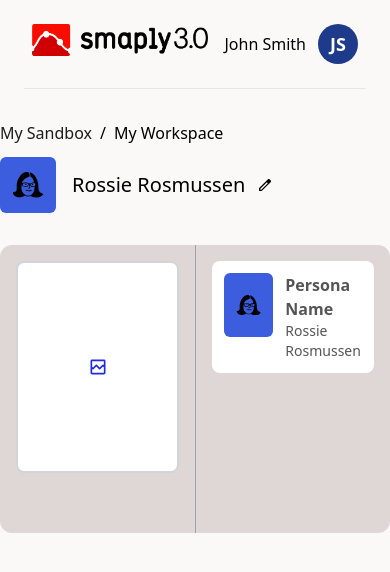
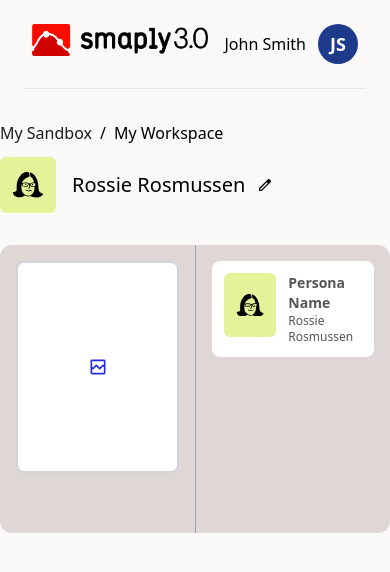
Before and after one commit to shubham43MP/smaply-persona-test, a React (Vite) app: page / in a window 390 px wide. Shown: the top 572 px of the page. Built offline with nearby package versions, Linux system fonts and the light colour scheme.

Commit message:
minor design tweaks

```diff
--- a/src/components/compounds/PersonaDetailsModal/PersonaDetailsModal.tsx
+++ b/src/components/compounds/PersonaDetailsModal/PersonaDetailsModal.tsx
@@ -16,6 +16,7 @@ export const PersonaDetailsModal = ({
   handleForm,
   onClose
 }: PersonaDetailsModalProps) => {
+  console.log({ backgroundColor });
   return (
     <div className={`flex items-center justify-center ${customClass}`}>
       <div className=" w-full max-w-lg p-4 bg-white rounded-xl shadow-lg">
@@ -30,8 +31,7 @@ export const PersonaDetailsModal = ({
         </div>
         <div className="flex mb-6">
           <div
-            className="w-20 h-20 rounded-xl bg-gray-200 border flex items-center justify-center"
-            style={{ backgroundColor }}
+            className={`w-20 h-20 rounded-xl bg-gray-200 border flex items-center justify-center bg-${backgroundColor}`}
           >
             <div className="w-full h-full p-3 flex items-center justify-center">
               {displayPicture}
@@ -89,12 +89,11 @@ export const PersonaDetailsModal = ({
               <button
                 key={index}
                 onClick={() => setBackgroundColor(color)}
-                className={`w-10 h-10 rounded-md flex items-center justify-center ${
+                className={`w-10 h-10 rounded-md flex items-center justify-center bg-${color} ${
                   backgroundColor === color
                     ? 'border-black border'
                     : 'border-transparent'
                 }`}
-                style={{ backgroundColor: color }}
               >
                 {backgroundColor === color && <CheckMark />}
               </button>
--- a/src/components/compounds/PersonaTextCard/PersonaTextCard.tsx
+++ b/src/components/compounds/PersonaTextCard/PersonaTextCard.tsx
@@ -6,8 +6,8 @@ export const PersonaTextCard = ({
 }: PersonaTextCardProps) => {
   return (
     <div className="flex flex-col justify-center text-lightgray">
-      <p className="text-base font-semibold">{header}</p>
-      <p className="text-sm font-normal">{text}</p>
+      <p className="text-sm sm:text-base font-semibold">{header}</p>
+      <p className="text-xs sm:text-sm font-normal">{text}</p>
     </div>
   );
 };
--- a/src/containers/HomePage/Persona/Persona.tsx
+++ b/src/containers/HomePage/Persona/Persona.tsx
@@ -39,8 +39,7 @@ export const Persona = () => {
         </p>
         <div className="flex gap-2 relative">
           <div
-            className="w-14 h-14 p-3 flex items-center justify-center rounded-md"
-            style={{ backgroundColor }}
+            className={`w-14 h-14 p-3 flex items-center justify-center rounded-md bg-${backgroundColor}`}
           >
             {displayPicture}
           </div>
@@ -105,8 +104,7 @@ export const Persona = () => {
         <div className="p-4 flex flex-col gap-3 min-w-82">
           <div className="bg-white rounded-lg p-3 flex gap-3">
             <div
-              className={`w-16 h-16 p-3 flex items-center justify-center rounded-md`}
-              style={{ backgroundColor }}
+              className={`w-16 h-16 p-3 flex items-center justify-center rounded-md bg-${backgroundColor}`}
             >
               {displayPicture}
             </div>
--- a/src/containers/HomePage/Persona/usePersona.ts
+++ b/src/containers/HomePage/Persona/usePersona.ts
@@ -10,7 +10,7 @@ export const usePersona = () => {
     const [displayPicture, setDisplayPicture] =
       useState<ReactNode>(PERSONA_ICONS[0].icon);
     const [name, setName] = useState<string>('Rossie Rosmussen');
-    const [backgroundColor, setBackgroundColor] = useState<string>(COLORS[0]);
+    const [backgroundColor, setBackgroundColor] = useState<string>(COLORS[11]);
     const [selectedImage, setSelectedImage] = useState<string>('');
     const [rowOneDataCards, setRowOneDataCards] = useState<DataCardDerived>({});
     const [rowTwoDataCards, setRowTwoDataCards] = useState<DataCardDerived>({});
--- a/src/utils/constants.ts
+++ b/src/utils/constants.ts
@@ -1,15 +1,15 @@
 export const COLORS: string[] = [
-    '#3C5DDD',
-    '#228EFF',
-    '#214236',
-    '#76C86D',
-    '#E6F29A',
-    '#FBDB5A',
-    '#F0A711',
-    '#E8867A',
-    '#E24B42',
-    '#CF4012',
-    '#AB63CF',
-    '#052A6E',
-    '#94F6EC',
+  'darkblue',
+  'greenishwhite',
+  'colorc',
+  'colord',
+  'colorf',
+  'colorg',
+  'colorh',
+  'colori',
+  'colorj',
+  'colorl',
+  'coloram',
+  'greenish',
+  'brandpurple'
   ];
--- a/tailwind.config.js
+++ b/tailwind.config.js
@@ -1,5 +1,32 @@
 /** @type {import('tailwindcss').Config} */
+
+const COLORS = [
+  'darkblue',
+  'greenishwhite',
+  'colorc',
+  'colord',
+  'colorf',
+  'colorg',
+  'colorh',
+  'colori',
+  'colorj',
+  'colorl',
+  'coloram',
+  'greenish',
+  'brandpurple'
+  ];
+
 export default {
+  purge: {
+    content: [
+      "./index.html",
+      "./src/**/*.{js,ts,jsx,tsx}",
+    ],
+    // Map over the labels and add them to the safelist
+    safelist: [
+      ...COLORS.map((color) => `bg-${color}`)
+    ],
+  },
   content: [
     "./index.html",
     "./src/**/*.{js,ts,jsx,tsx}",
@@ -18,7 +45,17 @@ export default {
         'greenish': '#E6F29A',
         'brandpurple': '#AB63CF',
         'darkblue': '#3C5DDD',
-        'darkestblue': '#001B49'
+        'darkestblue': '#001B49',
+        'greenishwhite' : '#228EFF',
+        'colorc' : '#214236',
+        'colord' : '#76C86D',
+        'colorf' : '#FBDB5A',
+        'colorg' : '#F0A711',
+        'colorh' : '#E8867A',
+        'colori' : '#E24B42',
+        'colorj' : '#CF4012',
+        'colorl' : '#052A6E',
+        'coloram' : '#94F6EC'
       },
       height: {
         '17': '68px',
```
Also changed, not shown: 1 other file (tests, documents, lock files or other folders).
